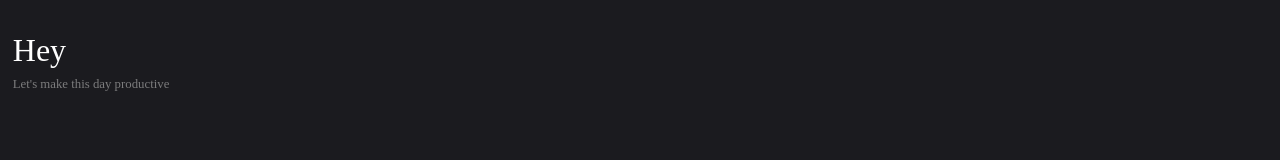
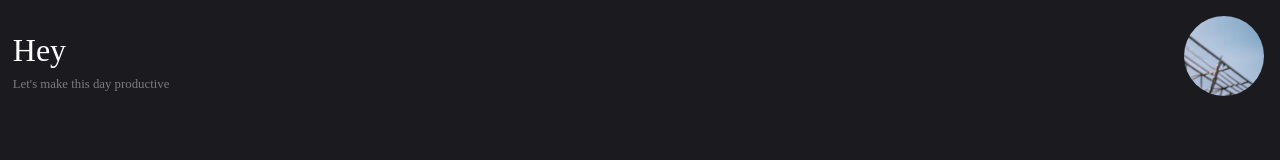
Before and after one commit to Soumyadip778/Quiz-Master, a plain HTML site: page Quiz-app/index.html in a window 1280 px wide. Drawn offline with Linux system fonts and the light colour scheme.

Commit message:
Added sample imge

```diff
--- a/Quiz-app/style.css
+++ b/Quiz-app/style.css
@@ -30,7 +30,7 @@
   top: 1rem;
   height: 5rem;
   width: 5rem;
-  background: url('sample.jpg');
+  background: url('2a09b69101918a21daa48ded833da1ce.jpg');
   background-size: cover;
   border-radius: 50%;
 }
```
